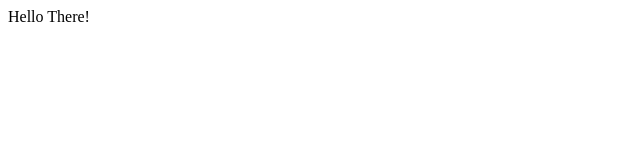
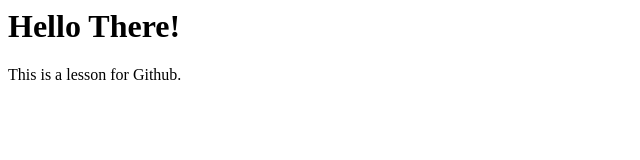
Before and after one commit to rattanat/CS100-first-repo, a plain HTML site: page index.html in a window 1280 px wide. Shown: the whole page, without its empty margins (0-640 px from the left). Drawn offline with Linux system fonts and the light colour scheme.

Commit message:
Format text in index.html

```diff
--- a/index.html
+++ b/index.html
@@ -1,5 +1,6 @@
 <html>
 <body>
-<p>Hello There!</p>
+<h1>Hello There!</h1>
+<p>This is a lesson for Github.</p>
 </body>
 </html>
```
